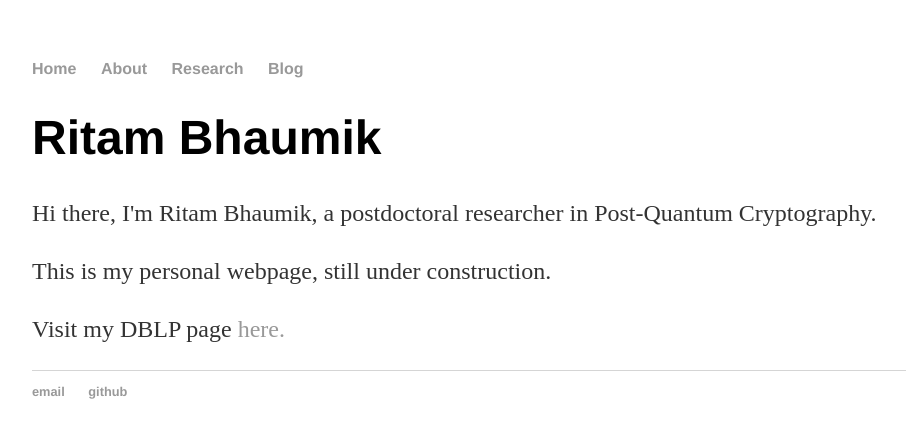
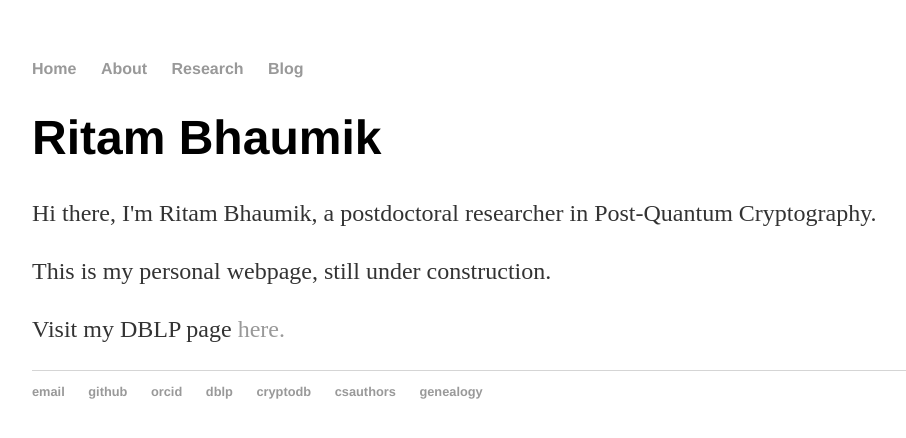
Before and after one commit to ritam-b/ritam-b.github.io, a Jekyll site: the page built from index.html, in a window 1280 px wide. Shown: the top 438 px of the page, without its empty margins (160-1066 px from the left). Built offline with Jekyll 4.4.1, drawn with Linux system fonts in a browser that asks for light colours.

Commit message:
Update default.html
Add footer links

```diff
--- a/_layouts/default.html
+++ b/_layouts/default.html
@@ -20,9 +20,14 @@
 
 		</div><!-- /.container -->
 		<footer>
-    		<ul>
-        		<li><a href="mailto:bhaumik.ritam@gmail.com">email</a></li>
-        		<li><a href="https://github.com/bubka42">github</a></li>
+    			<ul>
+				<li><a href="mailto:bhaumik.ritam@gmail.com" target="_blank" rel="noopener noreferrer">email</a></li>
+				<li><a href="https://github.com/bubka42" target="_blank" rel="noopener noreferrer">github</a></li>
+				<li><a href="https://orcid.org/0000-0002-2883-4870" target="_blank" rel="noopener noreferrer">orcid</a></li>
+				<li><a href="https://dblp.org/pid/167/3093.html" target="_blank" rel="noopener noreferrer">dblp</a></li>
+				<li><a href="https://iacr.org/cryptodb/data/author.php?authorkey=9899" target="_blank" rel="noopener noreferrer">cryptodb</a></li>
+				<li><a href="https://www.csauthors.net/ritam-bhaumik/" target="_blank" rel="noopener noreferrer">csauthors</a></li>
+				<li><a href="https://www.mathgenealogy.org/id.php?id=263859" target="_blank" rel="noopener noreferrer">genealogy</a></li>
 			</ul>
 		</footer>
 	</body>
```
